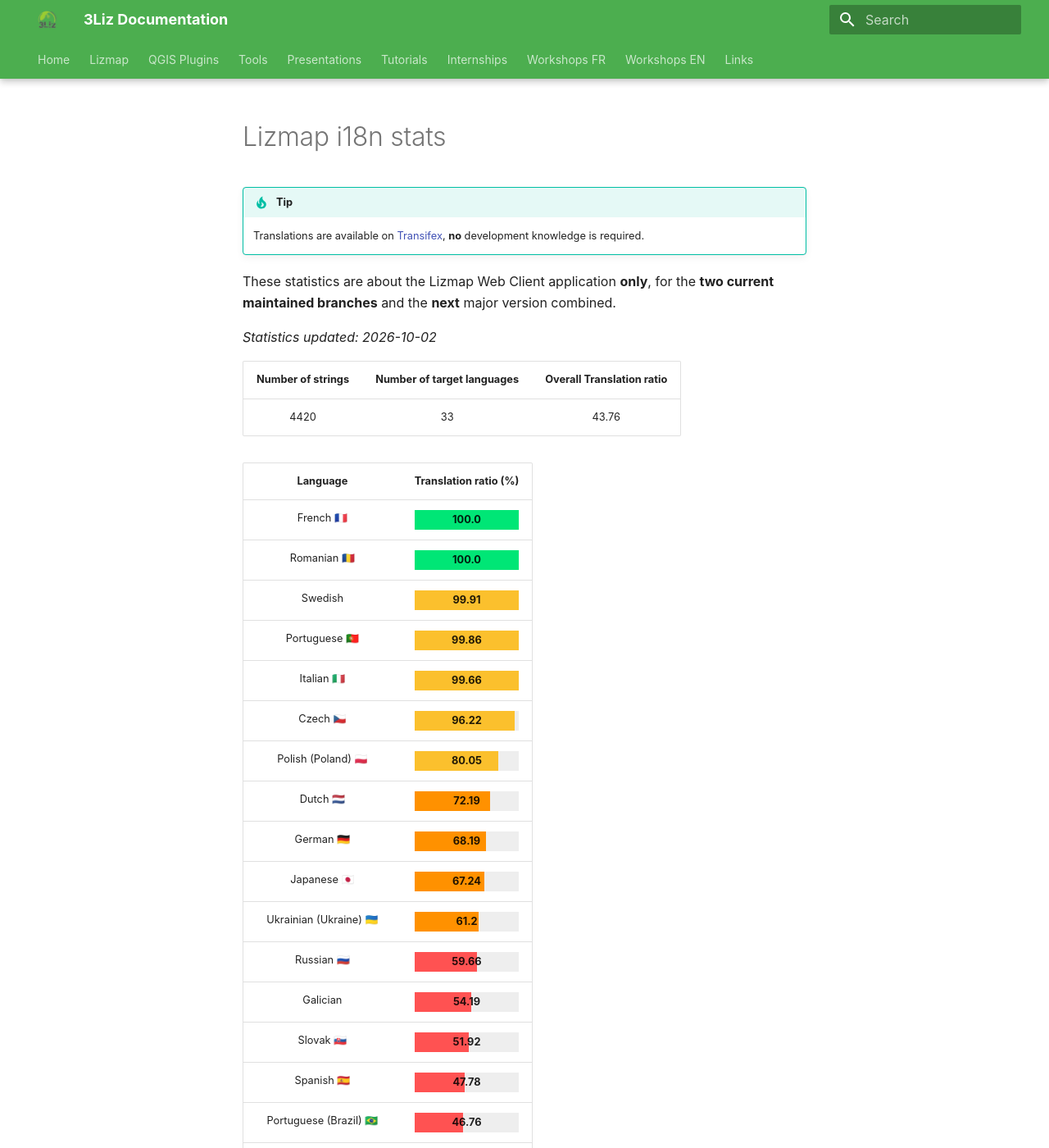
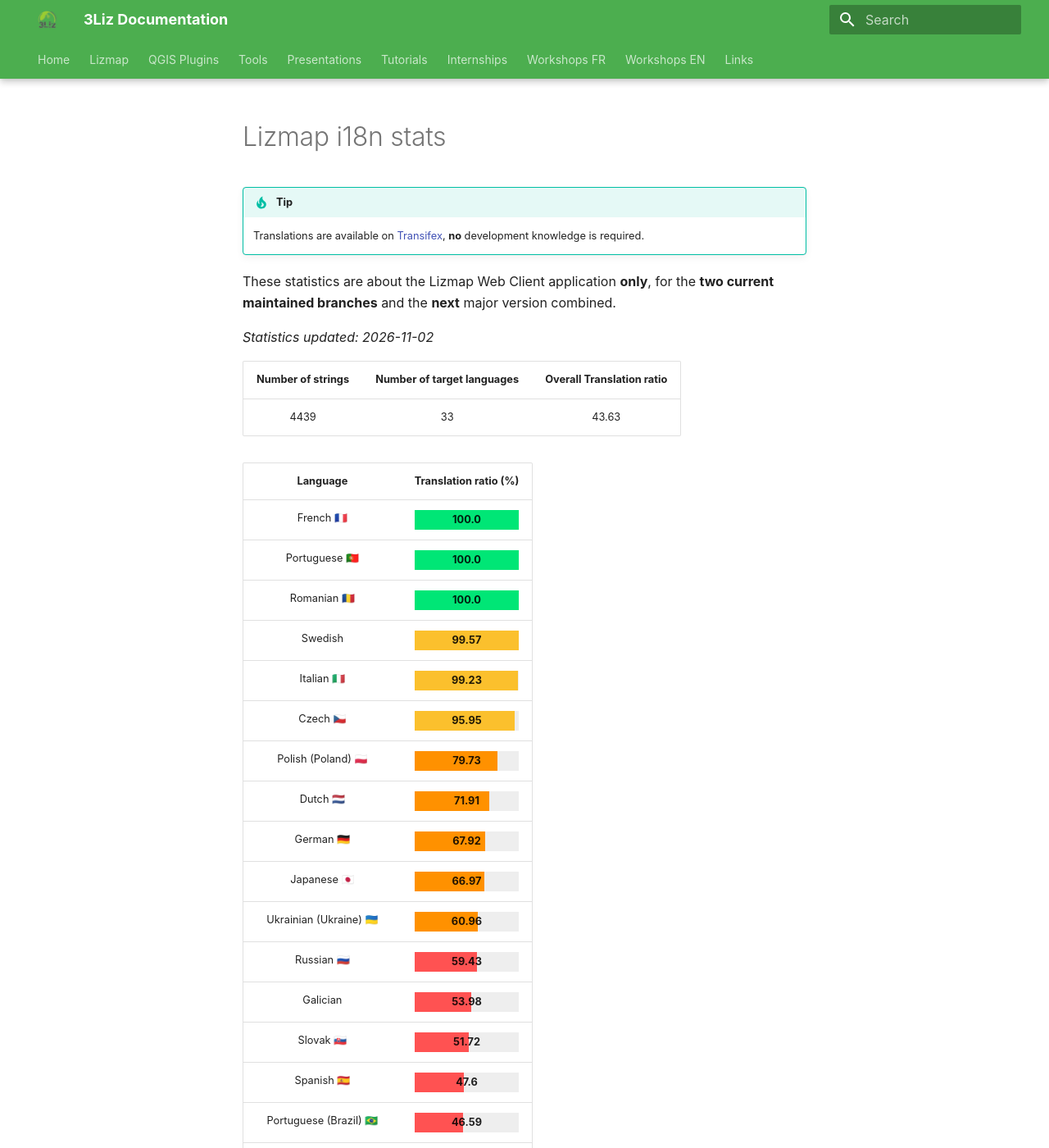
Before and after one commit to 3liz/3liz.github.io, an MkDocs documentation site: the page built from docs/lizmap-i18n-stats.md, in a window 1280 px wide and 1400 px high. Shown: the whole window at 82% size. Built offline with MkDocs 1.6.1 and Material for MkDocs 9.7.7, drawn with Linux system fonts in a browser that asks for light colours; nearby versions of some CDN libraries; some of the changed text lies outside the part shown.

Commit message:
Update statistics from Transifex Lizmap Web Client

```diff
--- a/docs/lizmap-i18n-stats.md
+++ b/docs/lizmap-i18n-stats.md
@@ -10,41 +10,41 @@
 These statistics are about the Lizmap Web Client application **only**, for the **two current
 maintained branches** and the **next** major version combined.
 
-*Statistics updated: 2026-10-02*
+*Statistics updated: 2026-11-02*
 
 | Number of strings | Number of target languages | Overall Translation ratio |
 |:-:|:-:|:-:|
-4420|33|43.76
+4439|33|43.63
 
 | Language | Translation ratio (%) |
 |:-:|:-:|
 French 🇫🇷 |[=100.0% "100.0"]|
+Portuguese 🇵🇹 |[=100.0% "100.0"]|
 Romanian 🇷🇴 |[=100.0% "100.0"]|
-Swedish  |[=99.91% "99.91"]|
-Portuguese 🇵🇹 |[=99.86% "99.86"]|
-Italian 🇮🇹 |[=99.66% "99.66"]|
-Czech 🇨🇿 |[=96.22% "96.22"]|
-Polish (Poland) 🇵🇱 |[=80.05% "80.05"]|
-Dutch 🇳🇱 |[=72.19% "72.19"]|
-German 🇩🇪 |[=68.19% "68.19"]|
-Japanese 🇯🇵 |[=67.24% "67.24"]|
-Ukrainian (Ukraine) 🇺🇦 |[=61.2% "61.2"]|
-Russian 🇷🇺 |[=59.66% "59.66"]|
-Galician  |[=54.19% "54.19"]|
-Slovak 🇸🇰 |[=51.92% "51.92"]|
-Spanish 🇪🇸 |[=47.78% "47.78"]|
-Portuguese (Brazil) 🇧🇷 |[=46.76% "46.76"]|
-Finnish 🇫🇮 |[=46.65% "46.65"]|
-Slovenian 🇸🇮 |[=42.47% "42.47"]|
-Hungarian (Hungary) 🇭🇺 |[=40.52% "40.52"]|
-Basque  |[=27.51% "27.51"]|
-Greek 🇬🇷 |[=21.9% "21.9"]|
-Bulgarian 🇧🇬 |[=19.37% "19.37"]|
-Latvian  |[=15.86% "15.86"]|
-Norwegian 🇳🇴 |[=13.94% "13.94"]|
-Spanish (Argentina) 🇦🇷 |[=4.39% "4.39"]|
-Indonesian 🇮🇩 |[=3.6% "3.6"]|
-Catalan  |[=1.97% "1.97"]|
+Swedish  |[=99.57% "99.57"]|
+Italian 🇮🇹 |[=99.23% "99.23"]|
+Czech 🇨🇿 |[=95.95% "95.95"]|
+Polish (Poland) 🇵🇱 |[=79.73% "79.73"]|
+Dutch 🇳🇱 |[=71.91% "71.91"]|
+German 🇩🇪 |[=67.92% "67.92"]|
+Japanese 🇯🇵 |[=66.97% "66.97"]|
+Ukrainian (Ukraine) 🇺🇦 |[=60.96% "60.96"]|
+Russian 🇷🇺 |[=59.43% "59.43"]|
+Galician  |[=53.98% "53.98"]|
+Slovak 🇸🇰 |[=51.72% "51.72"]|
+Spanish 🇪🇸 |[=47.6% "47.6"]|
+Portuguese (Brazil) 🇧🇷 |[=46.59% "46.59"]|
+Finnish 🇫🇮 |[=46.47% "46.47"]|
+Slovenian 🇸🇮 |[=42.31% "42.31"]|
+Hungarian (Hungary) 🇭🇺 |[=40.37% "40.37"]|
+Basque  |[=27.42% "27.42"]|
+Greek 🇬🇷 |[=21.83% "21.83"]|
+Bulgarian 🇧🇬 |[=19.31% "19.31"]|
+Latvian  |[=15.79% "15.79"]|
+Norwegian 🇳🇴 |[=13.9% "13.9"]|
+Spanish (Argentina) 🇦🇷 |[=4.37% "4.37"]|
+Indonesian 🇮🇩 |[=3.58% "3.58"]|
+Catalan  |[=1.96% "1.96"]|
 Serbian (Cyrillic) 🇷🇸 |[=1.04% "1.04"]|
 Arabic  |[=0.0% "0.0"]|
 Spanish (El Salvador)  |[=0.0% "0.0"]|
```
